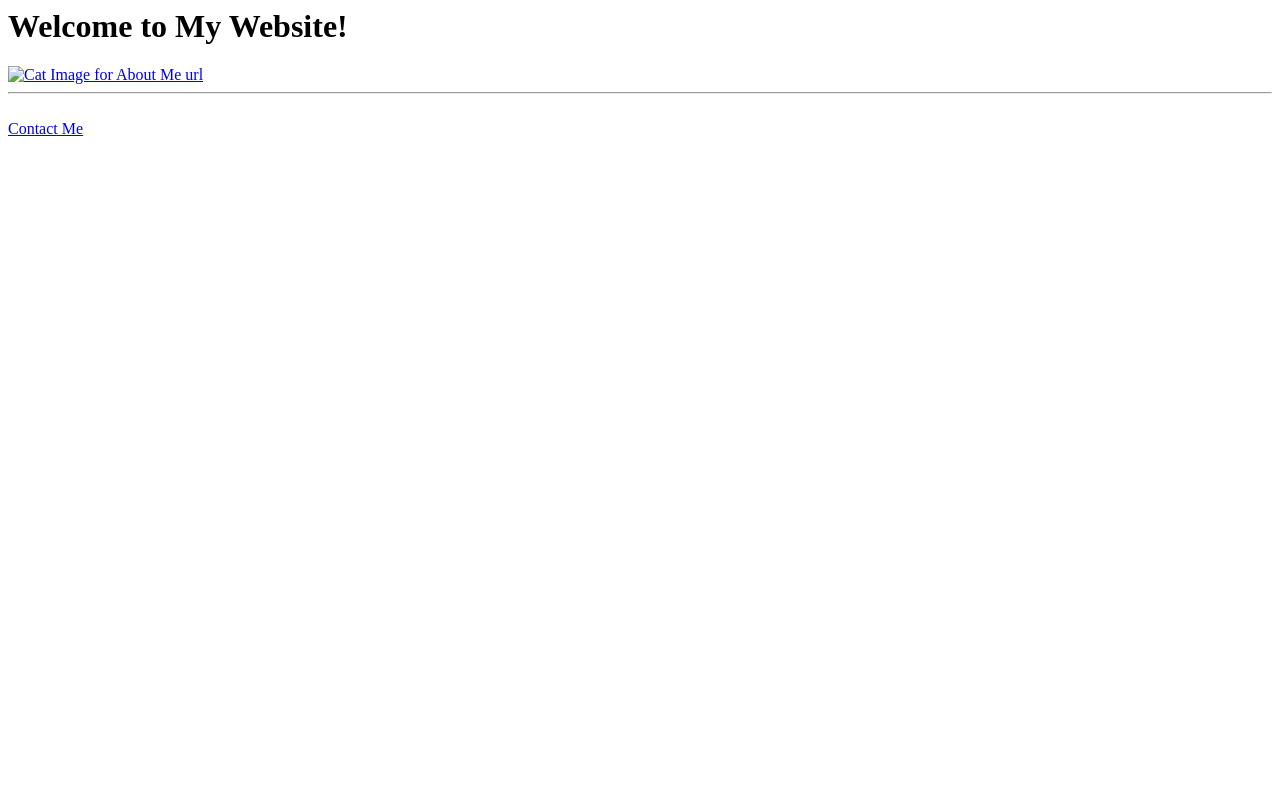
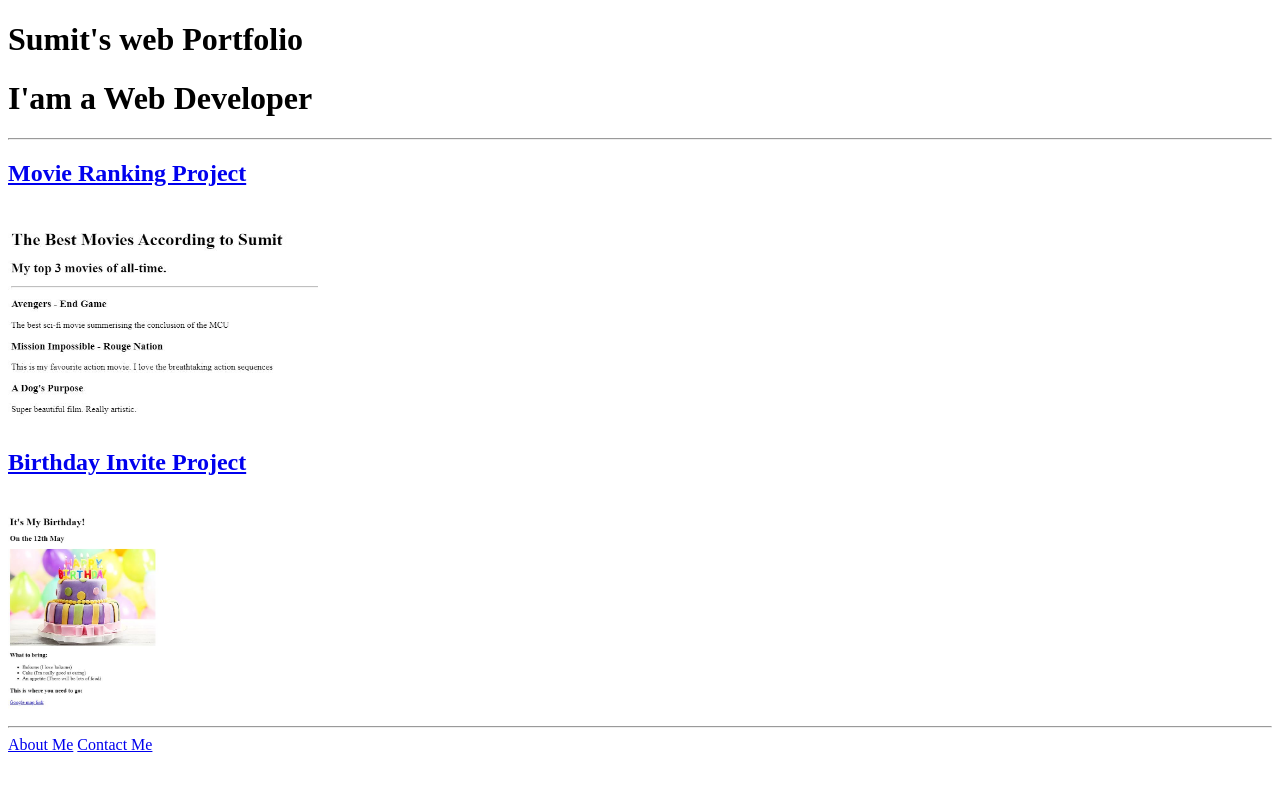
Before and after one commit to iamsumitnegi/html-portfolio, a plain HTML site: page index.html in a window 1280 px wide. Drawn offline with Linux system fonts and the light colour scheme.

Commit message:
Update index.html

```diff
--- a/index.html
+++ b/index.html
@@ -1,8 +1,26 @@
-<h1>Welcome to My Website!</h1>
-<!-- Add an image of yourself that links to the about page -->
-<a href="./public/about.html"
-  ><img src="./assets/images/cat.png" alt="Cat Image for About Me url"
-/></a>
-<hr />
-<br />
-<a href="./public/contact.html">Contact Me</a>
+<!DOCTYPE html>
+<html lang="en">
+  <head>
+    <meta charset="UTF-8" />
+    <meta name="viewport" content="width=device-width, initial-scale=1.0" />
+    <title>websum</title>
+  </head>
+  <body>
+    <h1>Sumit's web Portfolio</h1>
+    <h1>I'am a Web Developer</h1>
+    <hr />
+    <h2>
+    <a href="./public/movie-ranking.html">Movie Ranking Project</a>
+    </h2>
+    <br />
+    <img src="./assets/images/movie.jpg" height="200" alt="movie ranking project preview"></img>
+    <br />
+    <h2><a href="./public/birthday-invite.html">Birthday Invite Project</a></h2>
+    <br />
+    <img
+      src="./assets/images/birthday.jpg" height="200" alt="Birthday Invite"></img>
+    <hr />
+    <a href="./public/about.html">About Me</a>
+    <a href="./public/contact.html">Contact Me</a>
+  </body>
+</html>
```
